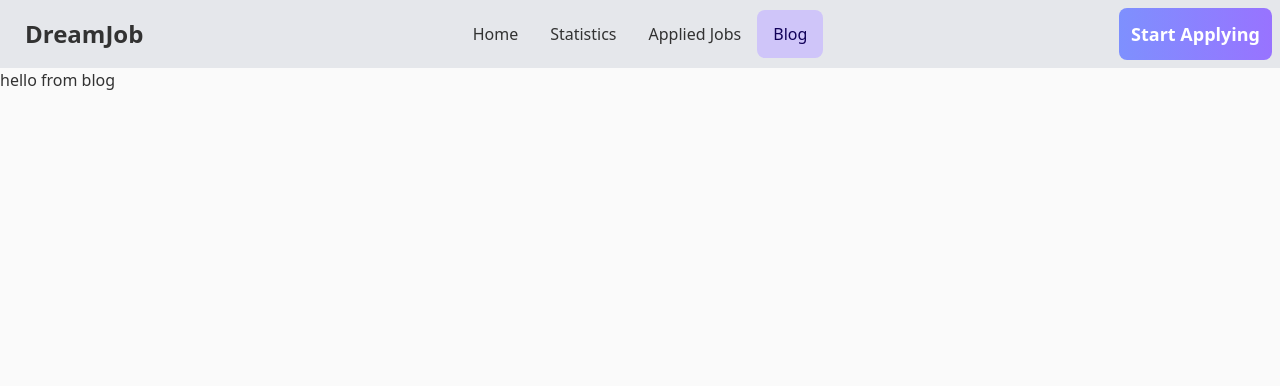
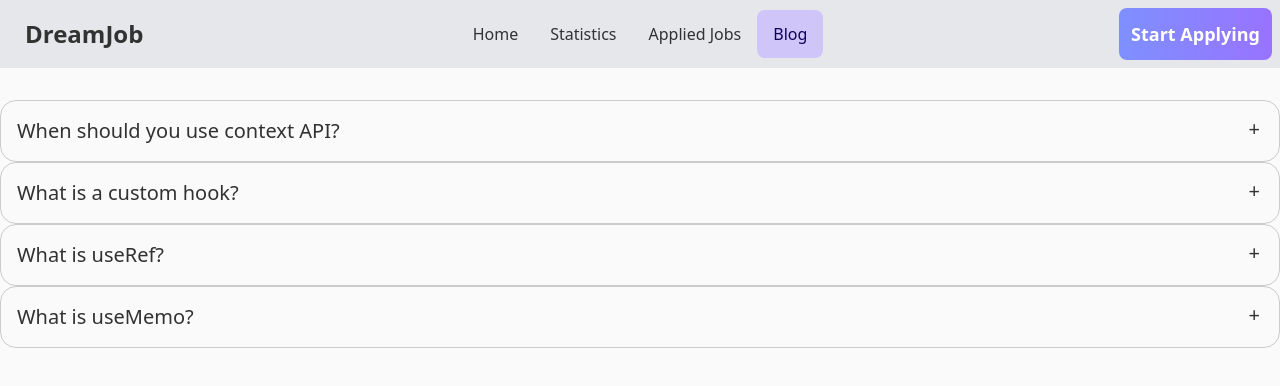
Before and after one commit to Ashik465/dream-job-react, a React (Vite) app: page /Blog in a window 1280 px wide. Shown: the top 386 px of the page. Built offline with nearby package versions, Linux system fonts and the light colour scheme.

Commit message:
blog-done

```diff
--- a/src/components/Blog/Blog.jsx
+++ b/src/components/Blog/Blog.jsx
@@ -5,10 +5,61 @@ import Header from '../Header/Header';
 const Blog = () => {
 
     return (
-        <div>
+        <>
             <Header></Header>
-            <h2>hello from blog</h2>
-        </div>
+            <div className=' mx-auto container mt-8 '
+             ><div tabIndex={0} className="collapse collapse-plus border border-base-300 bg-base-100 rounded-box">
+  <div className="collapse-title text-xl font-medium">
+  When should you use context API?
+  </div>
+  <div className="collapse-content">
+    <p>Passing data to multiple levels ,when there is a situation of need to pass data to many levels of nested components, it can become difficult  to pass down the props manually to each level. In this case, using the Context API can simplify the process and make the code more maintainable</p>
+  </div>
+</div>
+
+
+
+
+
+
+ <div tabIndex={0} className="collapse collapse-plus border border-base-300 bg-base-100 rounded-box">
+  <div className="collapse-title text-xl font-medium">
+  What is a custom hook?
+  </div>
+  <div className="collapse-content">
+    <p>A custom hook is a function in React that allows us to reuse stateful logic between different components. Custom hooks follow the naming convention of starting with the word use, just like the built-in hooks such as useState and useEffect.Custom hooks allow us to extract and reuse logic in a way that makes our code more modular and easier to maintain. By creating our own hooks, we can also create abstractions that are specific to our application's needs, making our code more expressive and easier to understand.</p>
+  </div>
+</div>
+
+
+ <div tabIndex={0} className="collapse collapse-plus border border-base-300 bg-base-100 rounded-box">
+  <div className="collapse-title text-xl font-medium">
+  What is useRef?
+  </div>
+  <div className="collapse-content">
+    <p>useRef is a hook in React that provides a way to create a mutable reference to a DOM element or a value that persists across component renders.Unlike state or props, changes to the useRef value will not trigger a re-render of the component. Instead,we can use the .current property of the returned object to access the current value of the ref.Overall, useRef is a powerful tool in React that allows us to reference and persist values across component renders, and manipulate DOM elements directly.</p>
+  </div>
+</div>
+ <div tabIndex={0} className="collapse collapse-plus border border-base-300 bg-base-100 rounded-box">
+  <div className="collapse-title text-xl font-medium">
+  What is useMemo?
+  </div>
+  <div className="collapse-content">
+       <p>useMemo is a React hook that is used for memoizing the result of a function. It's used to optimize the performance of a React component by caching the expensive computation of a function so that it's only recomputed when the inputs to the function change.</p>
+
+  </div>
+</div>
+
+
+
+
+</div>
+
+
+
+
+
+        </>
     );
 };
 
--- /dev/null
+++ b/src/components/Footer/Footer.jsx
@@ -0,0 +1,22 @@
+import React from 'react';
+
+const Footer = () => {
+    return (
+        <div>
+            <h1>Footer</h1>
+
+
+
+
+
+
+
+
+
+
+
+        </div>
+    );
+};
+
+export default Footer;
--- a/src/components/Statistics/Statistics.jsx
+++ b/src/components/Statistics/Statistics.jsx
@@ -14,10 +14,10 @@ const Statistics = () => {
 
               <Header>
 
-            <h1 className=" font-bold text-3xl my-32 pb-32 text-[#1A1919] text-center">Statistics Page </h1>
+            <h1 className=" font-bold text-3xl my-32 pb-5 text-[#1A1919] text-center">Statistics Page </h1>
             </Header>
 
-             <div className='text-center'><h1 className=" font-bold text-3xl  pb-32 pinky ">Area chart of Assignment Marks </h1></div>
+             <div className='text-center'><h1 className=" font-bold text-3xl  pb-10 pinky ">Area chart of Assignment Marks </h1></div>
 
 
 
```
